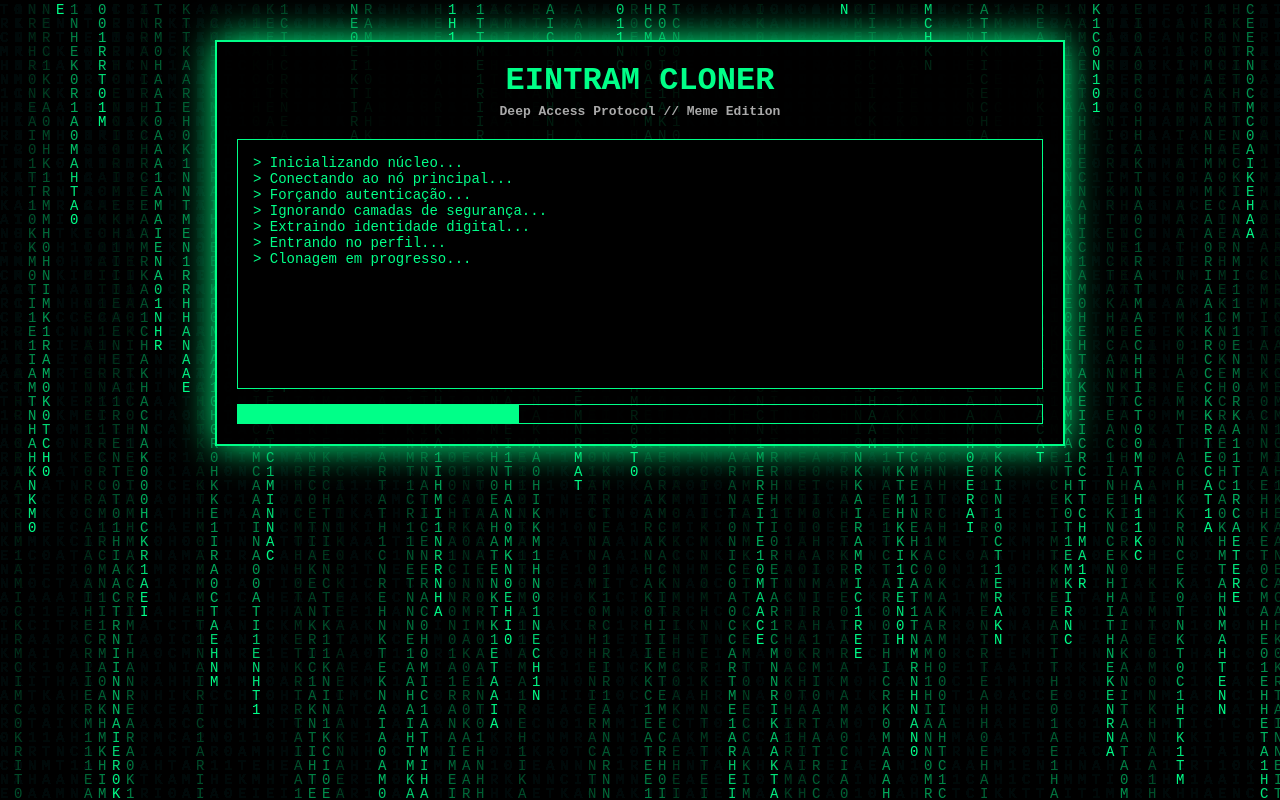
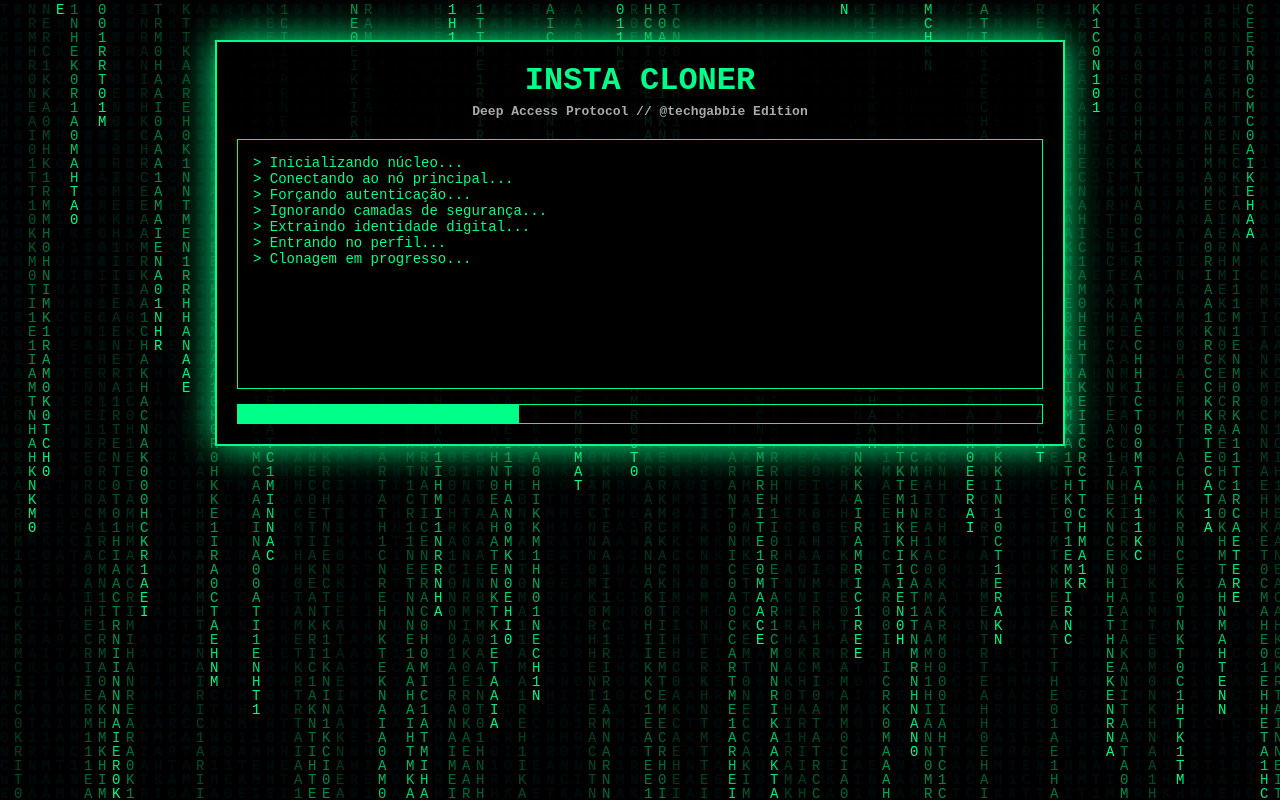
Before and after one commit to techgabbie/instameme, a plain HTML site: page index.html in a window 1280 px wide. Drawn offline with Linux system fonts and the light colour scheme.

Commit message:
index.html

```diff
--- a/index.html
+++ b/index.html
@@ -2,7 +2,7 @@
 <html lang="pt-BR">
 <head>
 <meta charset="UTF-8">
-<title> instacloner // ACCESS MODE</title>
+<title> INSTACLONER // ACCESS MODE</title>
 <meta name="viewport" content="width=device-width, initial-scale=1.0">
 
 <style>
@@ -117,8 +117,8 @@
 <canvas id="matrix"></canvas>
 
 <div class="container">
-    <h1>EINTRAM CLONER</h1>
-    <h2>Deep Access Protocol // Meme Edition</h2>
+    <h1>INSTA CLONER</h1>
+    <h2>Deep Access Protocol // @techgabbie Edition</h2>
 
     <div class="terminal" id="terminal">
         &gt; Inicializando núcleo...<br>
@@ -129,7 +129,7 @@
     </div>
 
     <div class="perfil" id="perfil">
-        <p><b>Nome:</b> Eintram_X</p>
+        <p><b>Nome:</b> @eduardapfin_X</p>
         <p><b>ID:</b> #009381</p>
         <p><b>Nível:</b> ROOT</p>
         <p><b>Status:</b> Perfil Clonado</p>
```
